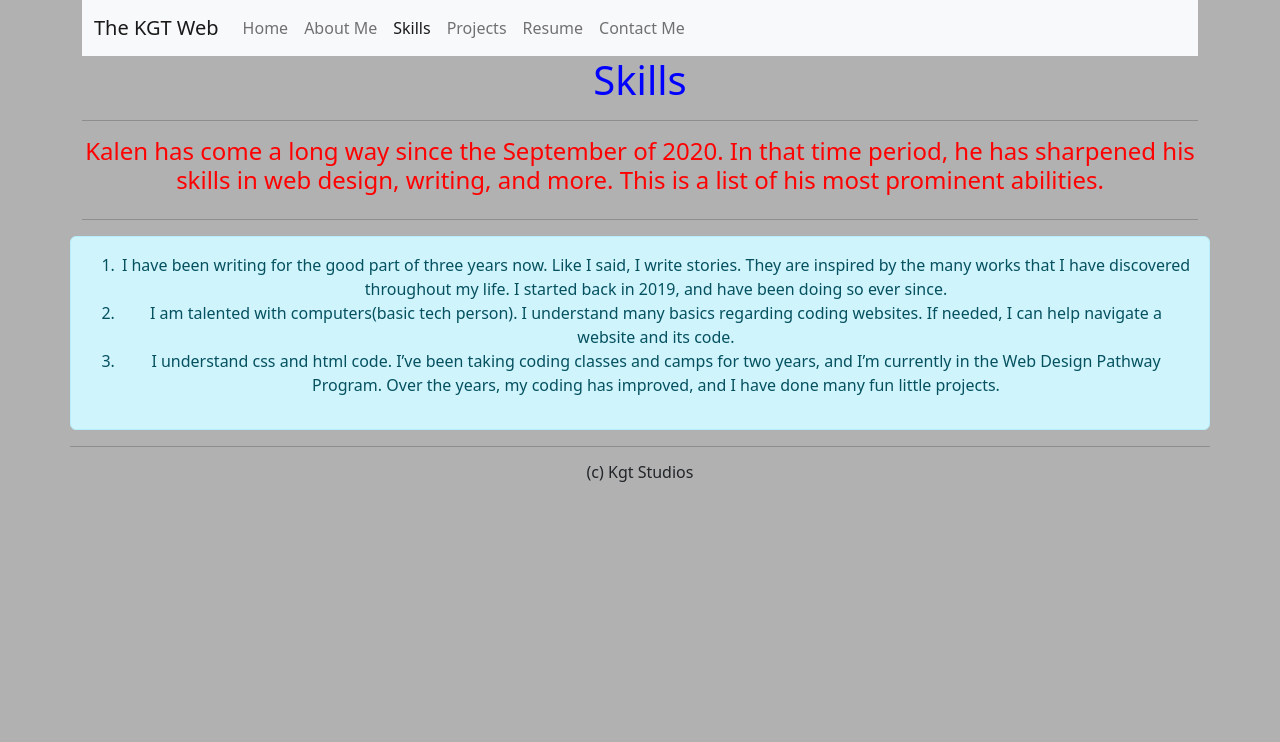
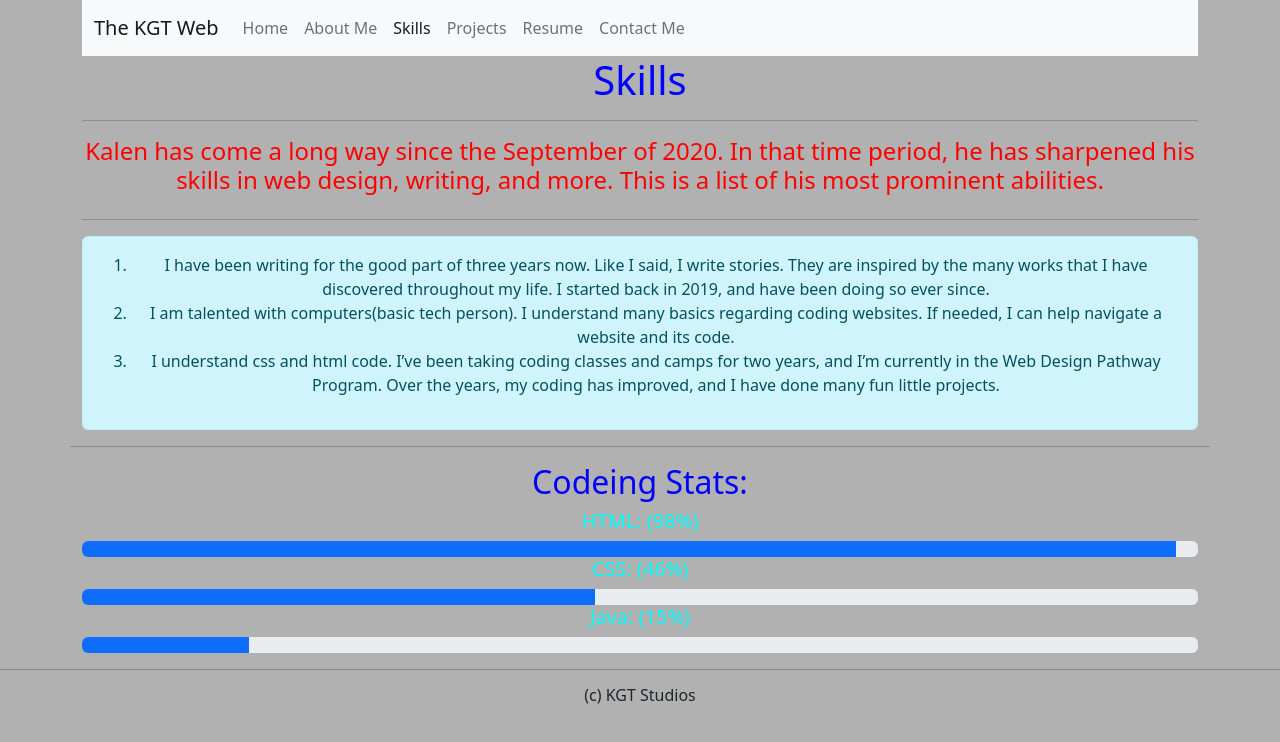
Before and after one commit to KGTCreator/KGT-Web--Final-, a plain HTML site: page skills.html in a window 1280 px wide. Drawn offline with nearby package versions, Linux system fonts and the light colour scheme.

Commit message:
Images and Progress Bars

```diff
--- a/skills.html
+++ b/skills.html
@@ -65,13 +65,15 @@
         </div>
         <hr>
         <div class="row">
+            <div class="col">
                 <div class="alert alert-info" role="alert">
                     <ol>
                         <li> I have been writing for the good part of three years now.
                             Like I said, I write stories. They are inspired by the many works that I have discovered
                             throughout my life. I started back in 2019, and have been doing so ever since.</li>
                         <li> I am talented with computers(basic tech person).
-                        I understand many basics regarding coding websites. If needed, I can help navigate a website and
+                            I understand many basics regarding coding websites. If needed, I can help navigate a website
+                            and
                             its code.</li>
                         <li>I understand css and html code.
                             I’ve been taking coding classes and camps for two years, and I’m currently in the Web Design
@@ -79,8 +81,38 @@
                             projects.</li>
                     </ol>
                 </div>
+            </div>
             <hr>
-            <h6>(c) Kgt Studios</h6>
+        </div>
+        <div class="row">
+            <h2>Codeing Stats:</h2>
+            <div class="col">
+                <h5>HTML: (98%)</h5>
+                <div class="progress">
+                    <div class="progress-bar" role="progressbar" style="width: 98%" aria-valuenow="100"
+                        aria-valuemin="0" aria-valuemax="100"></div>
+                </div>
+            </div>
+        </div>
+        <div class="col">
+            <h5>CSS: (46%)</h5>
+            <div class="progress">
+                <div class="progress-bar" role="progressbar" style="width: 46%" aria-valuenow="100" aria-valuemin="0"
+                    aria-valuemax="100"></div>
+            </div>
+        </div>
+        <div class="col">
+            <h5>Java: (15%)</h5>
+            <div class="progress">
+                <div class="progress-bar" role="progressbar" style="width: 15%" aria-valuenow="100" aria-valuemin="0"
+                    aria-valuemax="100"></div>
+            </div>
+        </div>
+    </div>
+    </div>
+    <hr>
+    <div class="text-center">
+    <h6>(c) KGT Studios</h6>
     </div>
     <script src="script.js"></script>
     <script src="https://cdn.jsdelivr.net/npm/bootstrap@5.2.2/dist/js/bootstrap.bundle.min.js"
--- a/style.css
+++ b/style.css
@@ -25,3 +25,16 @@ html, body {
   h5 {
     color: cyan;
   }
+
+  .zoom {
+    transition: transform .2s; /* Animation */
+    margin: 0 auto;
+  }
+
+  .zoom:hover {
+    transform: scale(0.9); /* (150% zoom - Note: if the zoom is too large, it will go outside of the viewport) */
+  }
+
+  .link:hover {
+opacity: 0.5
+  }
```
Also changed, not shown: aboutme.html (+8 -6 lines), projects.html (+2 -1 lines). Lines whose indentation alone changed are shown as unchanged.
